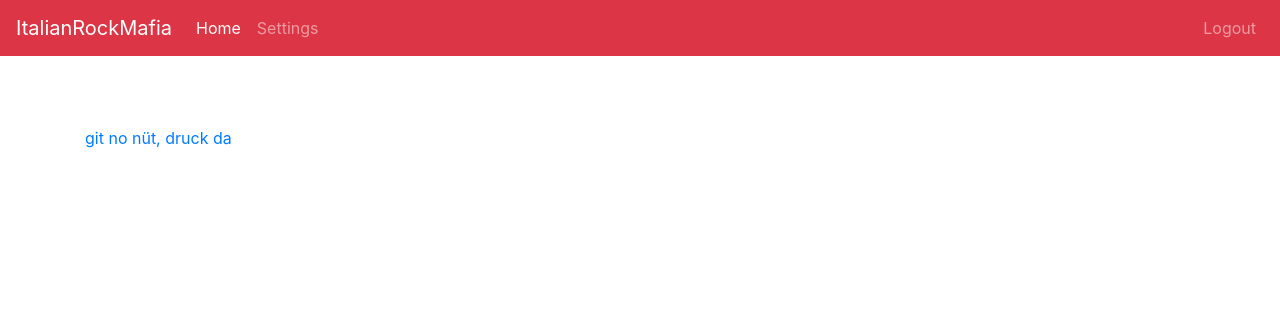
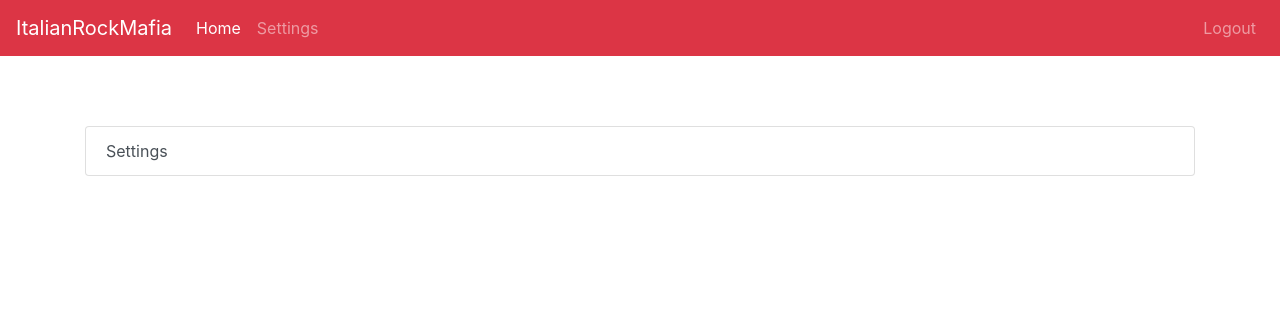
Before and after one commit to ItalianRockMafia/core, a PHP site: page /main.php in a window 1280 px wide. Shown: the top 316 px of the page. Run offline with PHP 8.4, Linux system fonts and the light colour scheme.

Commit message:
added list

```diff
--- a/main.php
+++ b/main.php
@@ -35,7 +35,9 @@
 		<main role="main">
 			<div class="container">
 
-			<a href="settings.php">git no nüt, druck da</a>
+				<div class="list-group">
+  					<a href="settings.php" class="list-group-item list-group-item-action">Settings</a>
+				</div>
 
 <?php
 
```
